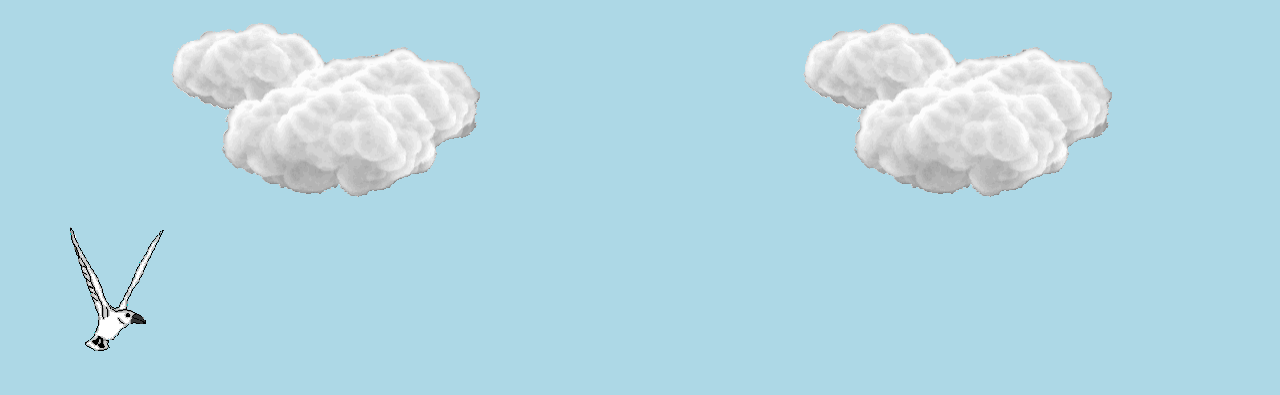
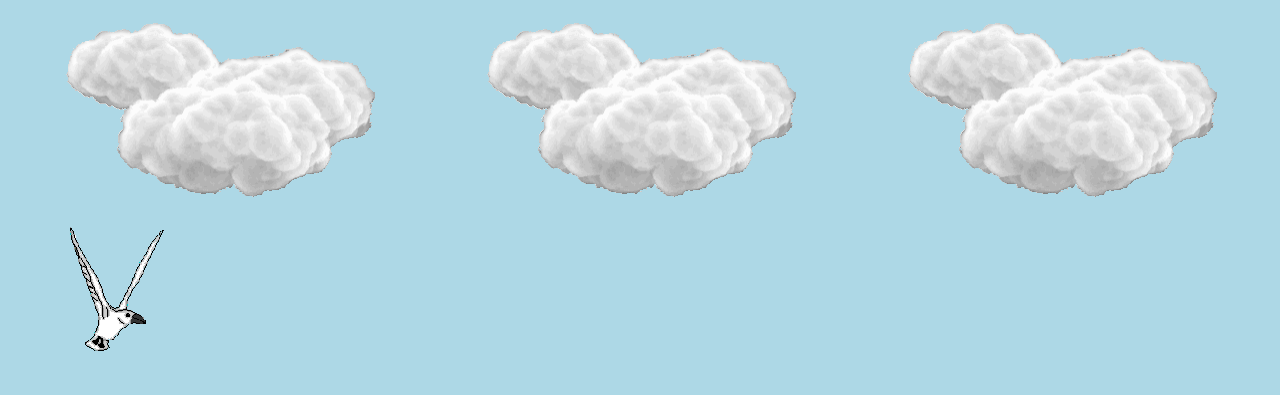
Before and after one commit to unaisshazan/web-animation-html, a plain HTML site: page index.html in a window 1280 px wide. Shown: the top 395 px of the page. Drawn offline with Linux system fonts and the light colour scheme.

Commit message:
Update index.html

```diff
--- a/index.html
+++ b/index.html
@@ -13,6 +13,7 @@
 <div class="clouds">
     <img src="./IckyArcticAnemoneshrimp-max-1mb.gif" />
     <img src="./IckyArcticAnemoneshrimp-max-1mb.gif" />
+    <img src="./IckyArcticAnemoneshrimp-max-1mb.gif" />
 
 </div>
     <img src="./bird.gif" />
```
